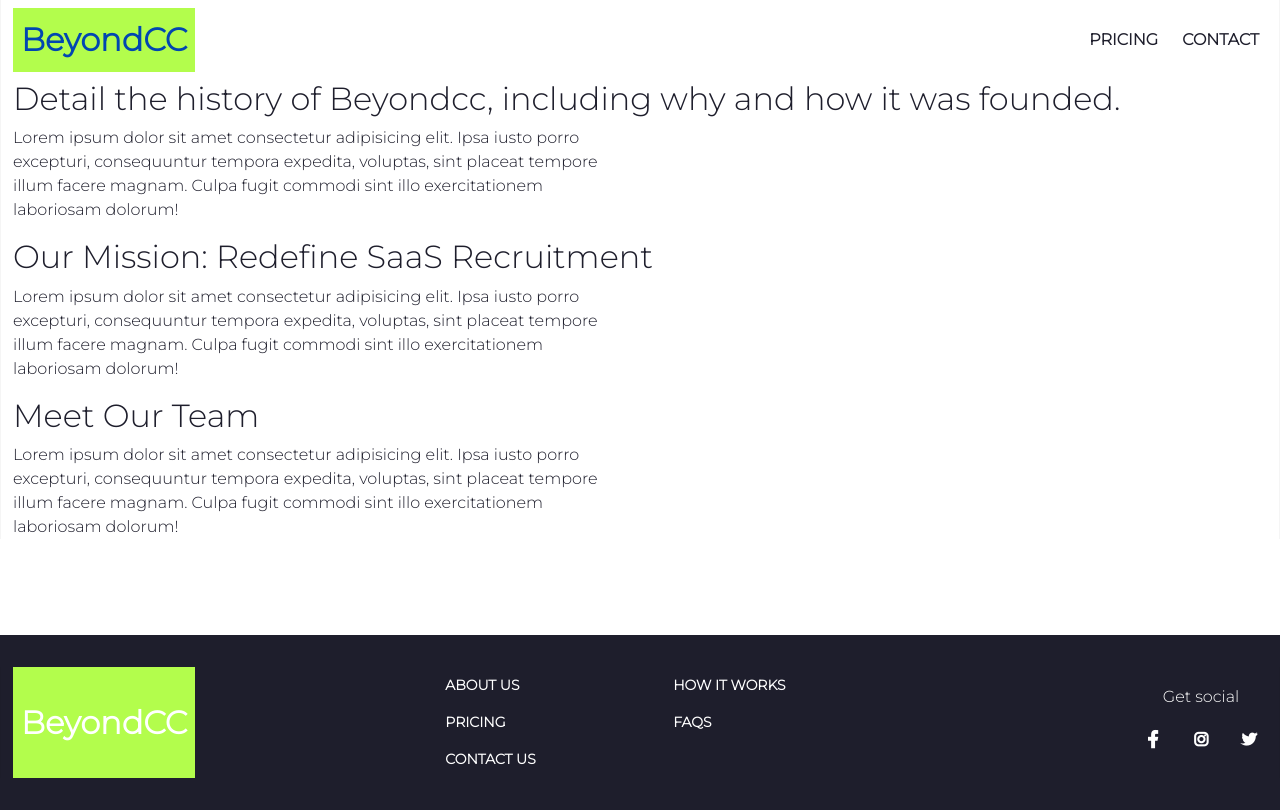
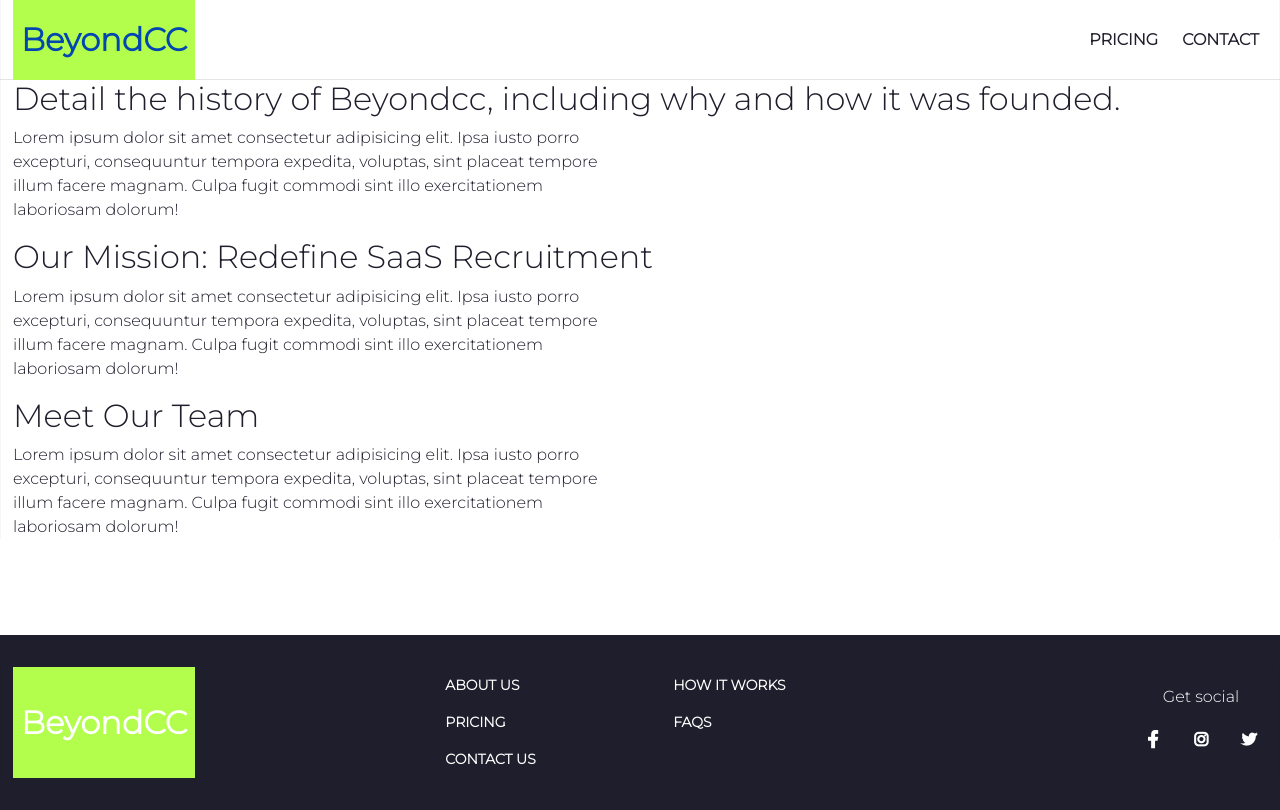
Before and after one commit to lazy-manushya/beyondcc-fe, a Next.js app: page /about in a window 1280 px wide. Built offline with nearby package versions, Linux system fonts and the light colour scheme.

Commit message:
ADD - Header

```diff
--- a/src/features/app/Header/Header.styles.tsx
+++ b/src/features/app/Header/Header.styles.tsx
@@ -35,6 +35,7 @@ export const StyledHeaderNav = styled.nav`
 export const StyledHeader = styled.header`
   height: var(--header-height);
   background: #fff;
+  border-bottom: 1px solid rgba(0, 0, 0, 0.1);
 `;
 
 export const StyledContentHeader = styled(Container)`
--- a/src/features/app/Header/Header.tsx
+++ b/src/features/app/Header/Header.tsx
@@ -10,7 +10,7 @@ const Header: React.FC<IHeaderProps> = ({ className }) => {
   return (
     <StyledHeader className={className}>
       <StyledContentHeader>
-        <AppLogo />
+        <AppLogo className="h-100" />
 
         <HeaderNav />
       </StyledContentHeader>
```
